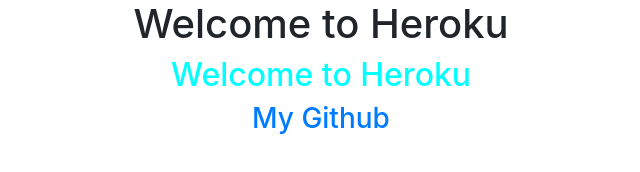
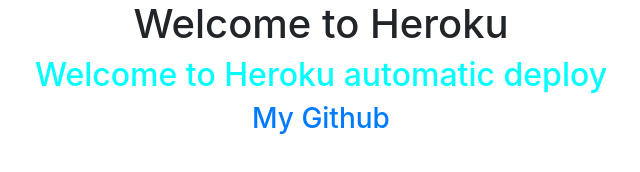
Before and after one commit to sahilsharma9809/1st_heroku, a website: page index.html in a window 1280 px wide. Shown: the whole page, without its empty margins (319-959 px from the left). Drawn offline with Linux system fonts and the light colour scheme.

Commit message:
auto deploy

```diff
--- a/index.html
+++ b/index.html
@@ -8,7 +8,7 @@
 </head>
 <body>
     <h1 align="center">Welcome to Heroku</h1>
-    <h2 align="center" style="color: aqua;">Welcome to Heroku</h2>
+    <h2 align="center" style="color: aqua;">Welcome to Heroku automatic deploy</h2>
     <h3 align="center" style="color: blueviolet;"><a href="https://github.com/sahilsharma9809">My Github</h3>
 
 
```
